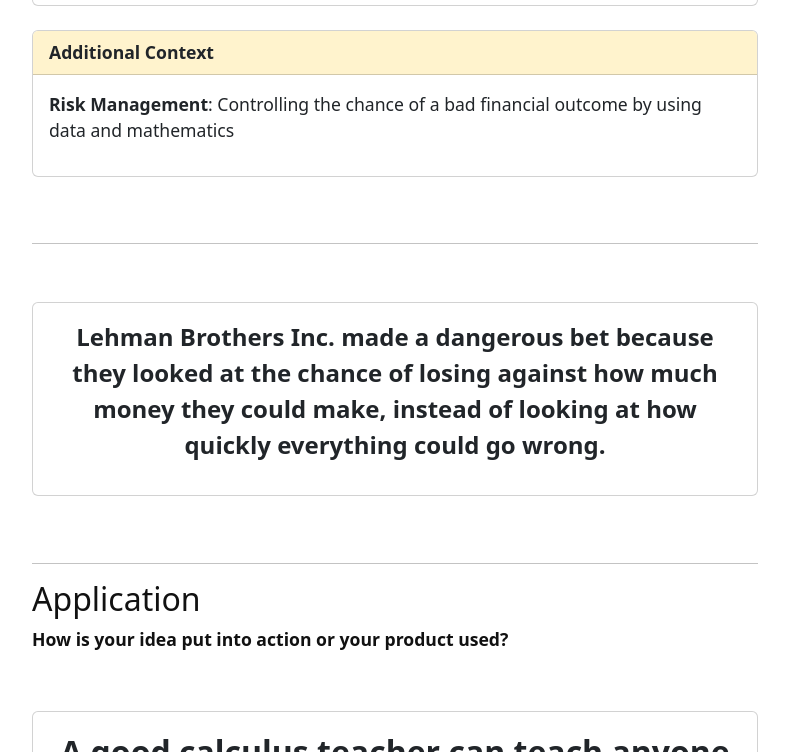
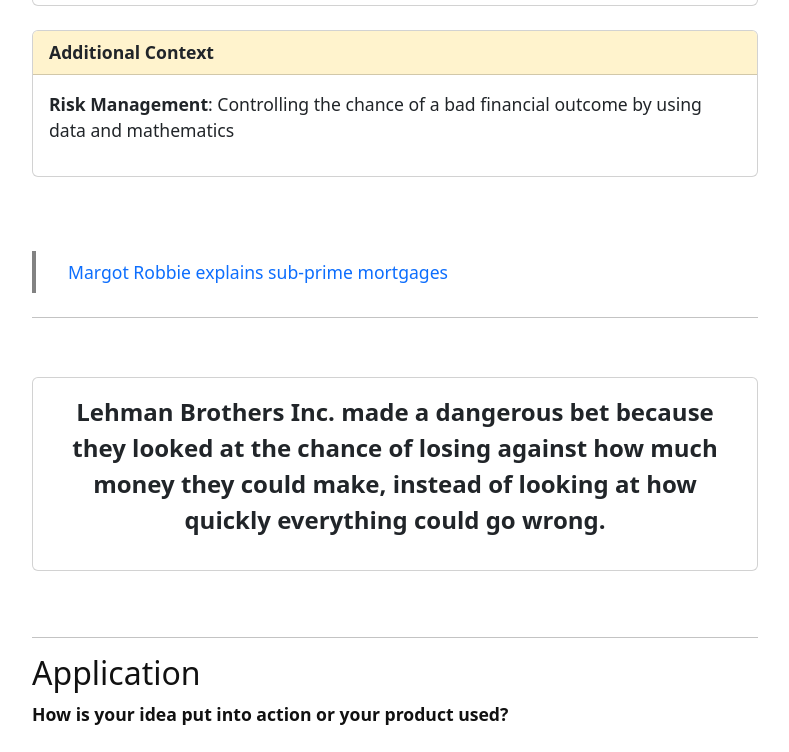
Before and after one commit to rmshksu/comm-shop, a Jekyll site: the page built from content/1-rot.md, in a window 1280 px wide and 900 px high, scrolled down 1881 px, cut to the strip 0-752 px from the top of the window. Shown: the whole strip, without its empty margins (245-1034 px from the left). Built offline with Jekyll 4.4.1, drawn with Linux system fonts in a browser that asks for light colours.

Commit message:
Update 1-rot.md
add in obligatory big short scene

```diff
--- a/content/1-rot.md
+++ b/content/1-rot.md
@@ -127,6 +127,8 @@ nav: 3's
 
 <br>
 
+>[Margot Robbie explains sub-prime mortgages](https://youtube.com/clip/UgkxcpOI_rIn0xPE8bTMcCk-w3tho9pUqaI3?si=UBRh9m7cgywphYF7)
+
 ---
 
 <br>
```
